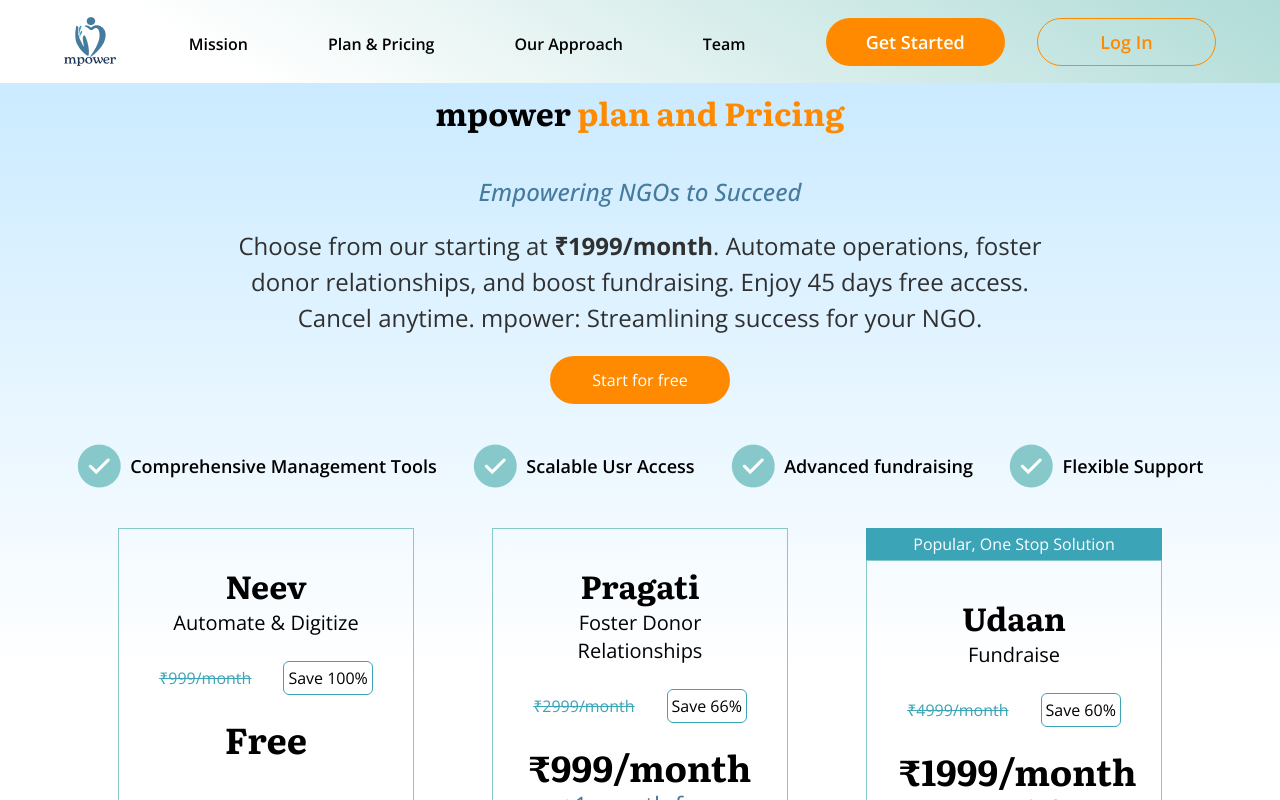
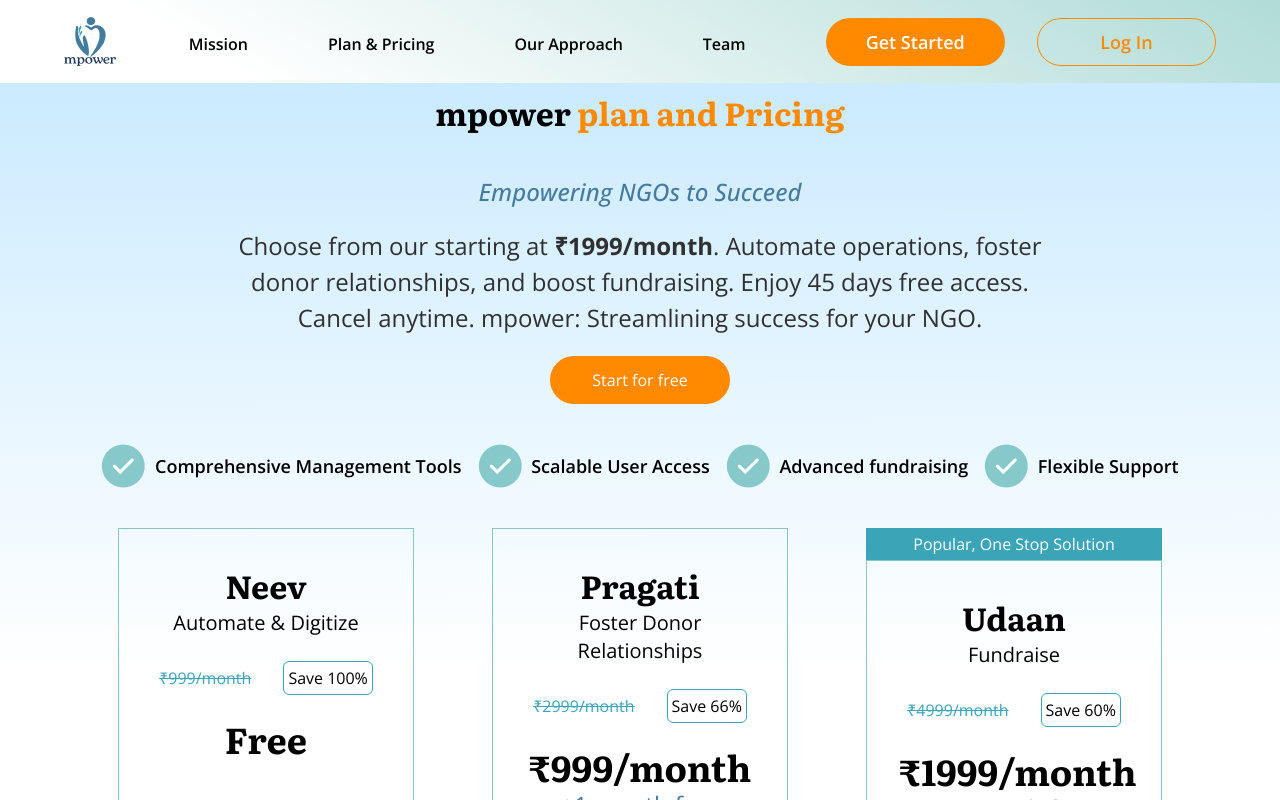
Before and after one commit to Saloni-FED/Task_Assign, a React (Create React App) app: page /pricing in a window 1280 px wide. Shown: the top 800 px of the page. Built offline with nearby package versions, Linux system fonts and the light colour scheme.

Commit message:
changed styling in price component

```diff
--- a/src/components/Footer/Footer.jsx
+++ b/src/components/Footer/Footer.jsx
@@ -2,17 +2,18 @@
 
 const Footer = () => {
   return (
-    <div className="w-full bg-[#1D3557]">
+    <div className="w-full bg-[#1D3557] font-lit">
       <div className=" py-[2.3rem] px-[142px] sm:flex max-md:flex-col justify-between text-[#F0FAEF]">
-        <div className=" font-semibold text-[2rem]">
+        <div className=" font-semibold text-[32px] ">
           <h1 className="">What's holding you back?</h1>
           <h1>
             Embrace the{" "}
             <span className="text-[#FF8A00]">mpower advantage at No Cost</span>
           </h1>
         </div>
-        <div>
+        <div >
           <h1 className="text-[2.3rem]"> 81259 76800</h1>
+
         </div>
       </div>
     </div>
--- a/src/components/PlanNPricing/Pnp.jsx
+++ b/src/components/PlanNPricing/Pnp.jsx
@@ -22,14 +22,14 @@
         </p>
         <button className="bg-[#FF8A00] text-white">Start for free</button>
       </div>
-      <div className="hide tick flex gap-9 font-[16px]">
+      <div className="hide tick flex gap-4 font-[16px]">
         <div>
           <img src={tick} alt="tick" />
           <p>Comprehensive Management Tools</p>
         </div>
         <div>
           <img src={tick} alt="tick" />
-          <p>Scalable Usr Access</p>
+          <p>Scalable User Access</p>
         </div>
         <div>
           <img src={tick} alt="tick" />
@@ -144,3 +144,5 @@
 };
 
 export default Pnp;
+
+// del /F /S /Q /A .git
```
